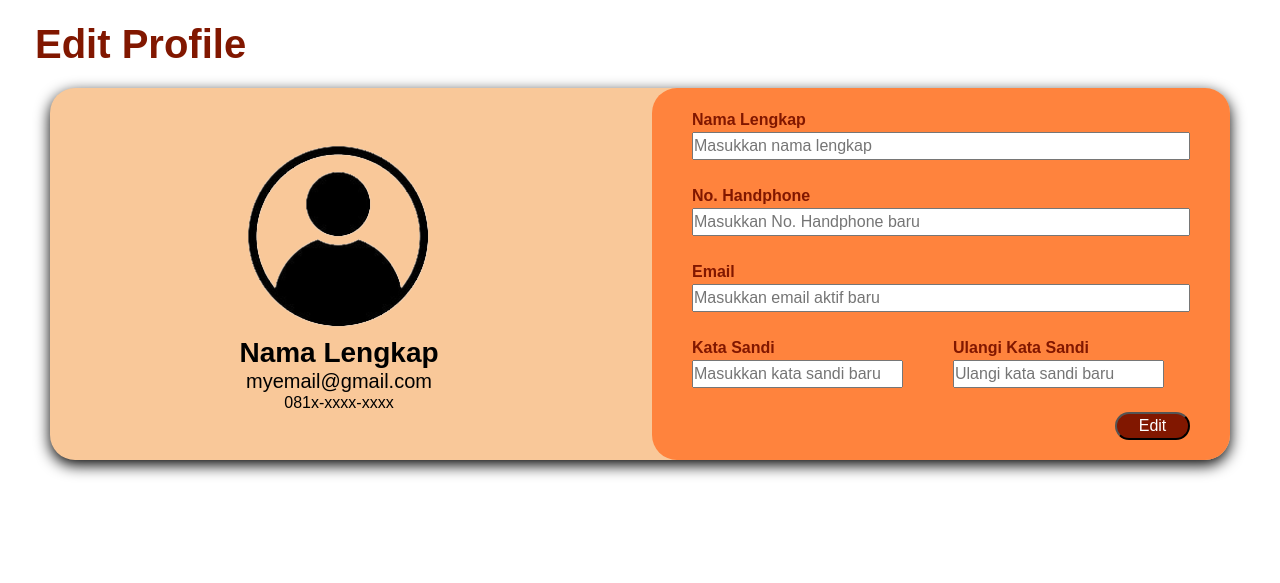
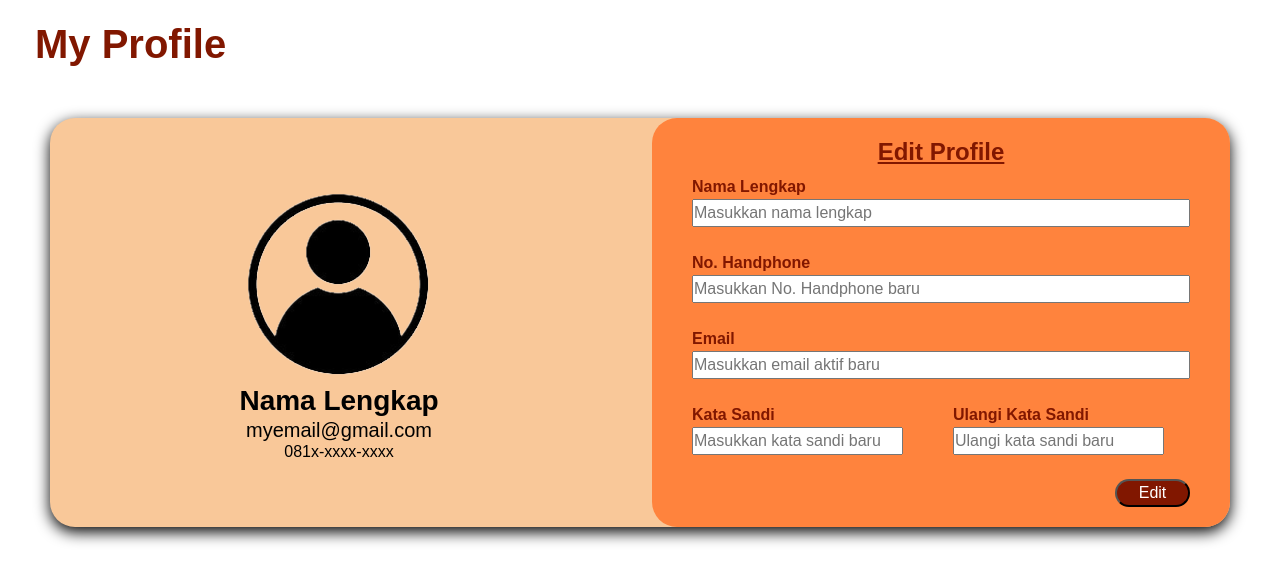
Before and after one commit to choiZalfaa98/bootcamp_tech-three, a PHP site: page /profile.html in a window 1280 px wide. Shown: the part 100-683 px from the top of the page. Run offline with PHP 8.4, Linux system fonts and the light colour scheme; grey boxes are pictures that could not be loaded.

Commit message:
Add files via upload

```diff
--- a/login.html
+++ b/login.html
@@ -20,7 +20,7 @@
         <div class="container-login">
             <div class="row">
                 <div class="col">
-                    <img class="img-regist" src="login.png" alt="Login Image">
+                    <img id="img-regist" src="login.png" alt="Login Image">
                 </div>
                 <div class="col">
                     <form class="form-login">
--- a/profile.html
+++ b/profile.html
@@ -8,6 +8,7 @@
         <link href="https://cdn.jsdelivr.net/npm/bootstrap@5.3.3/dist/css/bootstrap.min.css" rel="stylesheet"
             integrity="sha384-QWTKZyjpPEjISv5WaRU9OFeRpok6YctnYmDr5pNlyT2bRjXh0JMhjY6hW+ALEwIH" crossorigin="anonymous">
         <script src="dashboard.js" defer></script>
+        <script src="profile.js" defer></script>
     </head>
     <body>
         <header>
@@ -66,17 +67,18 @@
                 </div>
             </nav>
         </header>
-        <h1 id="h1-p"><b>Edit Profile</b></h1>
+        <h1 id="h1-p"><b>My Profile</b></h1>
         <div class="container-profile">
             <div class="row">
                 <div class="col" id="my-profile">
-                    <img src="user.png" alt="Ava Image">
+                    <img src="user.png" id="profilePicture" class="default-avatar" onclick="changeAvatar()" alt="Ava Image">
                     <h3 class="h-p"><b>Nama Lengkap</b></h4>
                     <h5 class="h-p">myemail@gmail.com</h5>
                     <h6 class="h-p">081x-xxxx-xxxx</h6>
                 </div>
                 <div class="col">
                     <form id="edit-profile">
+                        <h4 style="text-align: center"><b><u>Edit Profile</u></b></h4>
                         <label for="name">Nama Lengkap</label>
                         <input type="text" id="name" name="name" placeholder="Masukkan nama lengkap"><br>
                         <label for="pnumber">No. Handphone</label>
--- /dev/null
+++ b/profile.js
@@ -0,0 +1,30 @@
+const profilePicture = document.getElementById('profilePicture');
+
+profilePicture.addEventListener('click', function() {
+  const fileInput = document.createElement('input');
+  fileInput.type = 'file';
+  fileInput.accept = 'image/*';
+
+  fileInput.addEventListener('change', function() {
+    const file = fileInput.files[0];
+    const reader = new FileReader();
+
+    reader.onload = function(event) {
+      const dataURL = event.target.result;
+      profilePicture.src = dataURL;
+
+      // Store data URL in local storage
+      localStorage.setItem("profilePictureURL", dataURL);
+    };
+
+    reader.readAsDataURL(file);
+  });
+
+  fileInput.click();
+});
+
+// Retrieve data URL from local storage and set src if available
+const storedDataURL = localStorage.getItem("profilePictureURL");
+if (storedDataURL) {
+  profilePicture.src = storedDataURL;
+}
--- a/techthree.css
+++ b/techthree.css
@@ -173,7 +173,7 @@ body .div {
 
 .container-profile {
     position: relative;
-    margin: 5px 50px;
+    margin: 50px;
     background-color: #f9c899;
     border-radius: 25px;
     box-shadow: 0 5px 15px #000000;
@@ -261,3 +261,11 @@ body .div {
     background-color:#811700;
     color: #ffffff;
 }
+
+.default-avatar {
+  width: 200px;
+  height: 200px;
+  object-fit: cover;
+  cursor: pointer;
+  border-radius: 50%;
+}
```
